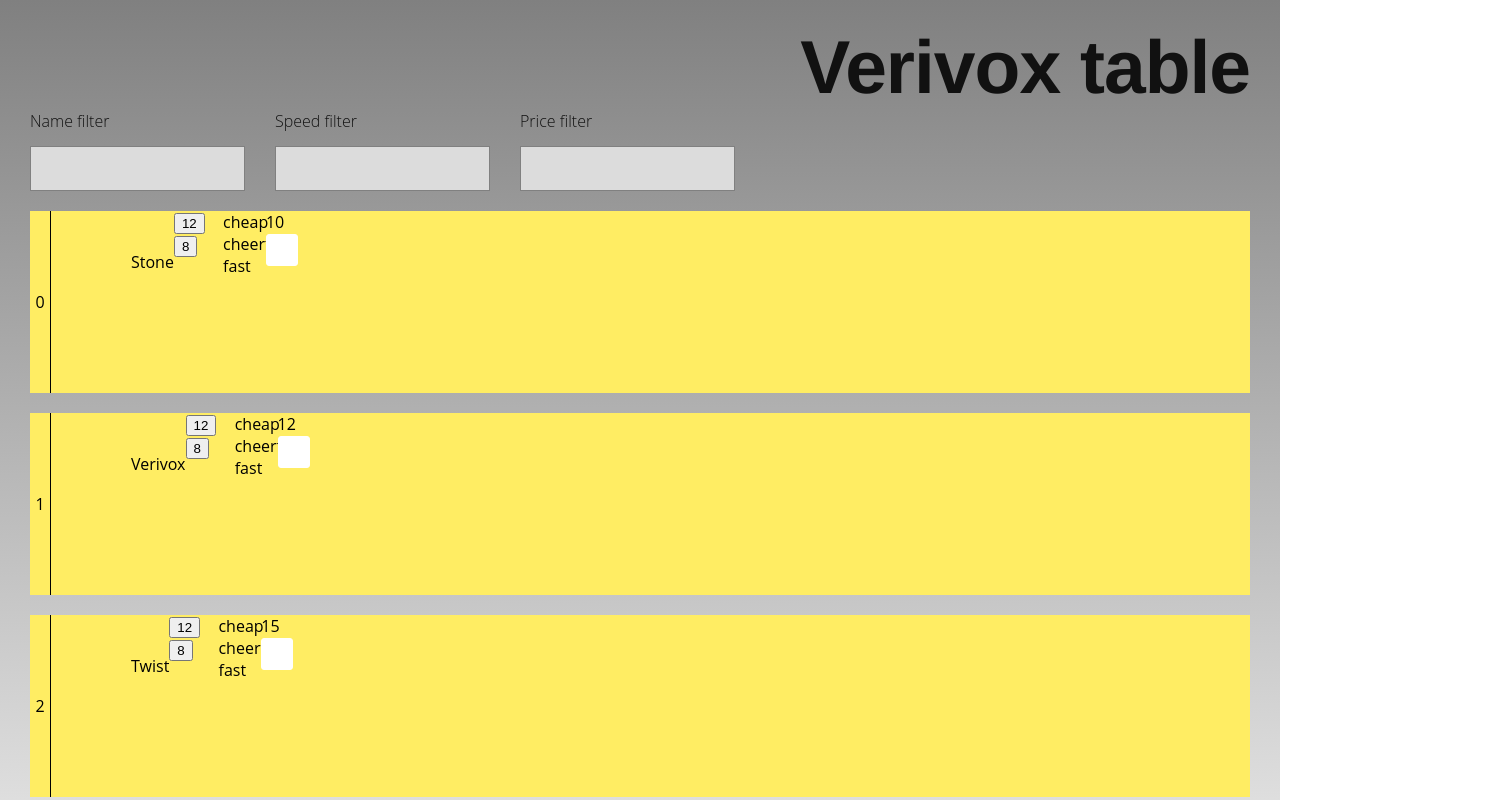
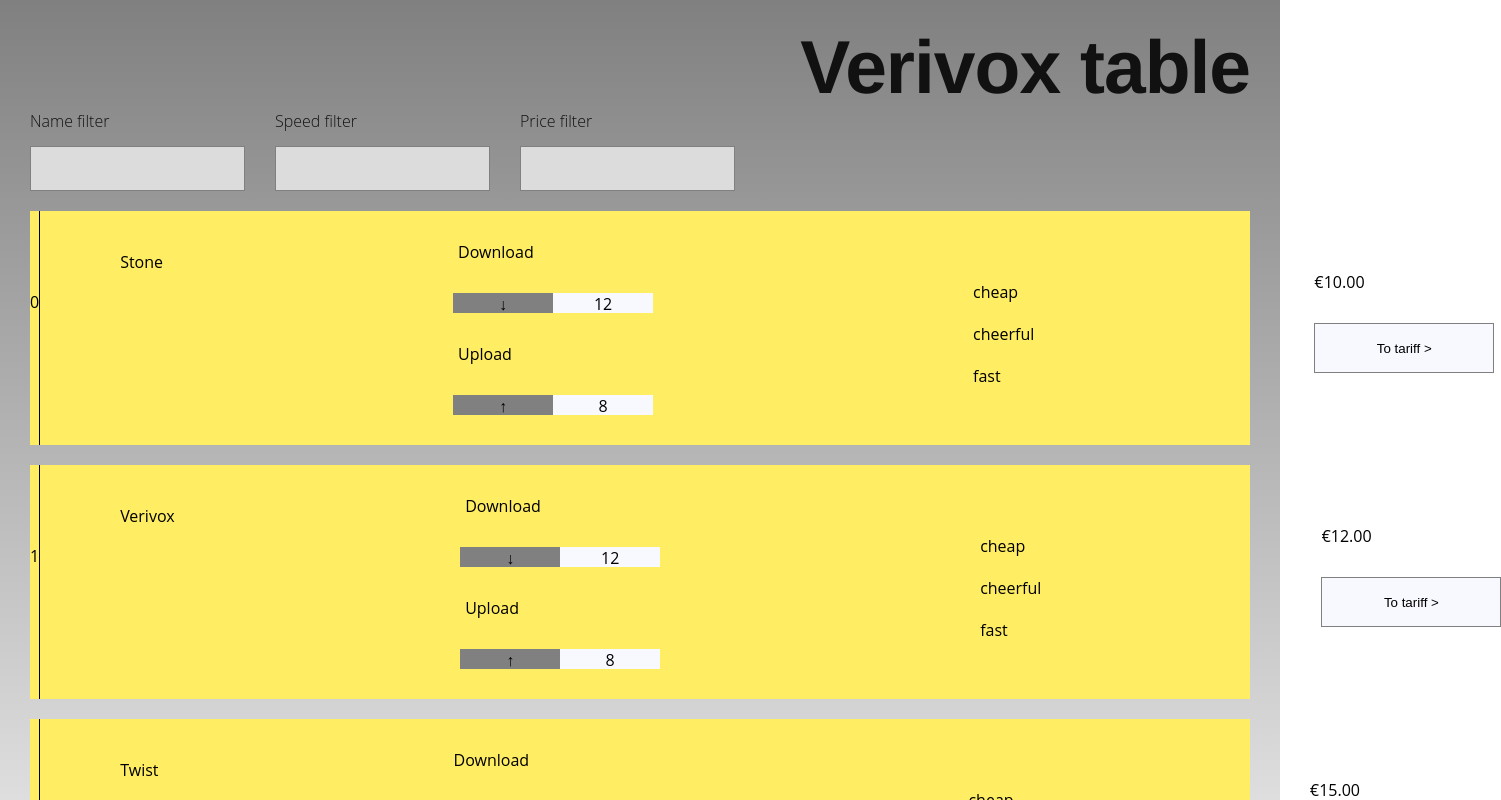
Before and after one commit to Alexander-Loginov/test-task, an Angular app: page / in a window 1280 px wide. Shown: the top 800 px of the page, 1501 px wide, since content can reach past the window. Built offline with nearby package versions, Linux system fonts and the light colour scheme.

Commit message:
Unsubscriber added

```diff
--- a/src/app/list/list.component.html
+++ b/src/app/list/list.component.html
@@ -20,11 +20,11 @@
       <div class="element-name">{{ item.name }}</div>
       <app-traffic-speed [tariffData]="item"></app-traffic-speed>
       <div class="element-benefits">
-        <div class="element-benefit" *ngFor="let benefit of item.benefits">{{ benefit }}</div>
+        <div class="element-benefit" *ngFor="let benefit of item.benefits">{{ benefit  }}</div>
       </div>
       <div class="element-price-action">
-        <div class="element-price">{{ item.price }}</div>
-        <button class="element-decide" (click)="seeMore()"></button>
+        <div class="element-price">{{ item.price | currency:'€' }}</div>
+        <button class="element-decide" (click)="seeMore()">To tariff ></button>
       </div>
     </div>
   </div>
--- a/src/app/list/list.component.scss
+++ b/src/app/list/list.component.scss
@@ -35,6 +35,7 @@
 
   &-name {
     padding: 40px 0 0 80px;
+    width: 50px;
   }
 
   &-speed {
@@ -43,17 +44,28 @@
 
   &-benefits {
     display: block;
+    margin: 70px 0 0 280px;
   }
 
   &-benefit {
-    margin-left: 30%;
+    padding-bottom: 20px;
     &::before {
       content: '';
       width: 5px;
       height: 5px;
-      background-color: black;
+      background: black;
       border-radius: 50%;
     }
+  }
+  &-price {
+    margin: 60px 0 0 280px;
+  }
+  &-decide {
+    margin: 30px 0 0 280px;
+    width: 180px;
+    height: 50px;
+    background-color: ghostwhite;
+    border: 1px grey solid;
   }
 }
 
@@ -88,102 +100,10 @@
   }
 }
 
-.wrapper {
-  display: flex;
-  justify-content: center;
-  margin: 20px 0;
+@media (min-width: 720) and (max-width: 1279) {
+
 }
 
-.item {
-  width: 100px;
-  height: 50px;
-  margin: 10px;
-  position: relative;
+@media (max-width: 719) {
+
 }
-
-button {
-  border: 1px solid white;
-  background: white;
-  width: 100%;
-  padding: 15px;
-  border-radius: 3px;
-  color: blue;
-  transition: background 0.5s ease;
-}
-
-button:hover {
-  background: blue;
-  color: white;
-  font-weight: normal;
-}
-
-button:hover i {
-  color: white;
-}
-
-i {
-  color: blue;
-  margin-left: 20px;
-}
-
-.arrow1 {
-  animation: slide1 1s ease-in-out infinite;
-  margin-left: 9px;
-}
-
-.arrow2 {
-  animation: slide2 1s ease-in-out infinite;
-}
-
-.arrow3 {
-  transform-origin: 0% 50%;
-  animation: slide3 1s ease-in-out infinite;
-}
-
-.arrow4 {
-  transform-origin: 0% 50%;
-  animation: slide4 4s linear infinite;
-}
-
-@keyframes slide1 {
-  0%,
-  100% {
-    transform: translate(0, 0);
-  }
-
-  50% {
-    transform: translate(10px, 0);
-  }
-}
-
-@keyframes slide2 {
-  0%,
-  100% {
-    transform: translate(0, 0) rotate(45deg);
-  }
-
-  50% {
-    transform: translate(10px, 10px) rotate(45deg);
-  }
-}
-
-@keyframes slide3 {
-  0%,
-  100% {
-    transform: rotate(-45deg);
-  }
-
-  50% {
-    transform: rotate(45deg);
-  }
-}
-
-@keyframes slide4 {
-  0% {
-    transform: rotate(0);
-  }
-
-  100% {
-    transform: rotate(360deg);
-  }
-}
--- a/src/app/list/traffic-speed/traffic-speed.component.html
+++ b/src/app/list/traffic-speed/traffic-speed.component.html
@@ -1,19 +1,19 @@
 <div class="element-speed">
   <div class="download-speed">
+    <div class="describer">Download</div>
     <div class="wrapper">
       <div class="item">
-        <button>{{ tariffData.downloadSpeed }}
-          <i class="fa fa-long-arrow-right arrow1" aria-hidden="true"></i>
-        </button>
+        <div class="arrow-block">&darr;</div>
+        <div class="speed-info">{{ tariffData.downloadSpeed }}</div>
       </div>
     </div>
-    <div class="upload-speed">
-      <div class="wrapper">
-        <div class="item">
-          <button>{{ tariffData.uploadSpeed }}
-            <i class="fa fa-long-arrow-right arrow1" aria-hidden="true"></i>
-          </button>
-        </div>
+  </div>
+  <div class="upload-speed">
+    <div class="describer">Upload</div>
+    <div class="wrapper">
+      <div class="item">
+        <div class="arrow-block">&uarr;</div>
+        <div class="speed-info">{{ tariffData.uploadSpeed }}</div>
       </div>
     </div>
   </div>
--- a/src/app/list/traffic-speed/traffic-speed.component.scss
+++ b/src/app/list/traffic-speed/traffic-speed.component.scss
@@ -1,7 +1,40 @@
-@media (min-width: 1080) {
+.describer {
+  padding-left: 15px;
+}
+
+.wrapper {
+  display: flex;
+  margin: 20px 0;
+}
+.element-speed {
+  width: 250px;
+  margin: 30px 0 0 280px;
+}
+
+.item {
+  width: 200px;
+  height: 20px;
+  margin: 10px;
+  position: relative;
+  display: flex;
+}
+
+.arrow-block {
+  width: 100px;
+  text-align: center;
+  background-color: gray;
+}
+
+.speed-info {
+  width: 100px;
+  text-align: center;
+  background-color: ghostwhite;
+}
+
+@media (min-width: 720) and (max-width: 1279) {
 
 }
 
-@media (min-width: 720) {
+@media (max-width: 719) {
 
 }
```
